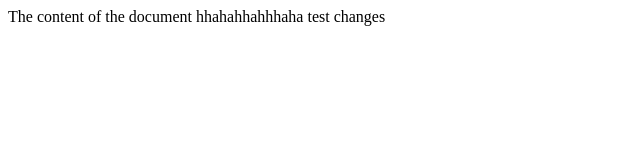
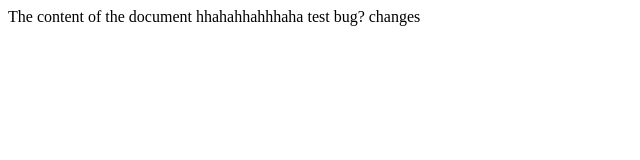
Before and after one commit to Mehdii147/firstrepo, a plain HTML site: page index.html in a window 1280 px wide. Shown: the full height of the page, 0-640 px from the left. Drawn offline with Linux system fonts and the light colour scheme.

Commit message:
Update index.html

```diff
--- a/index.html
+++ b/index.html
@@ -5,7 +5,7 @@
 </head>
 
 <body>
-The content of the document hhahahhahhhaha test
+The content of the document hhahahhahhhaha test bug?
 changes
 </body>
 
```
